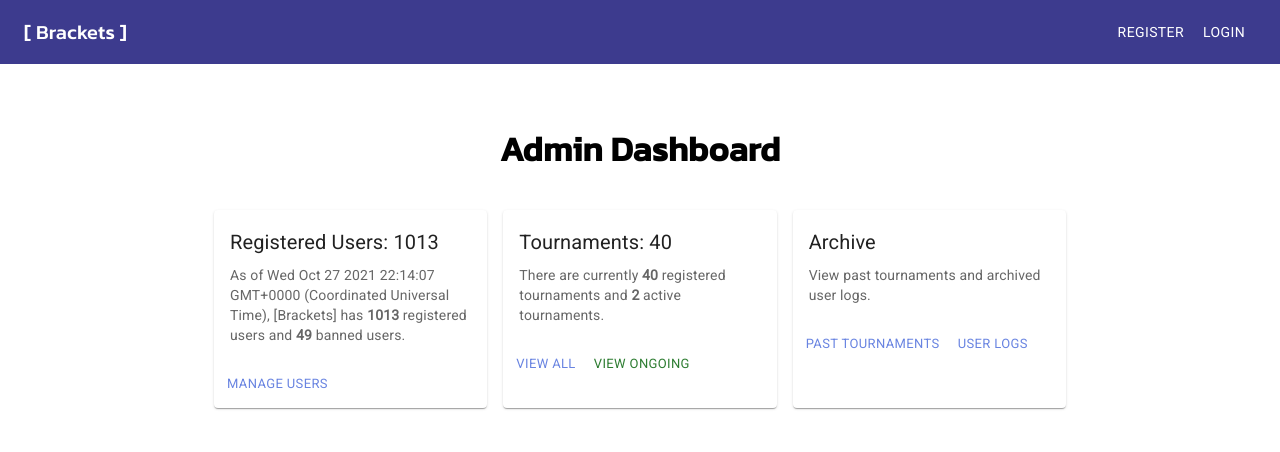
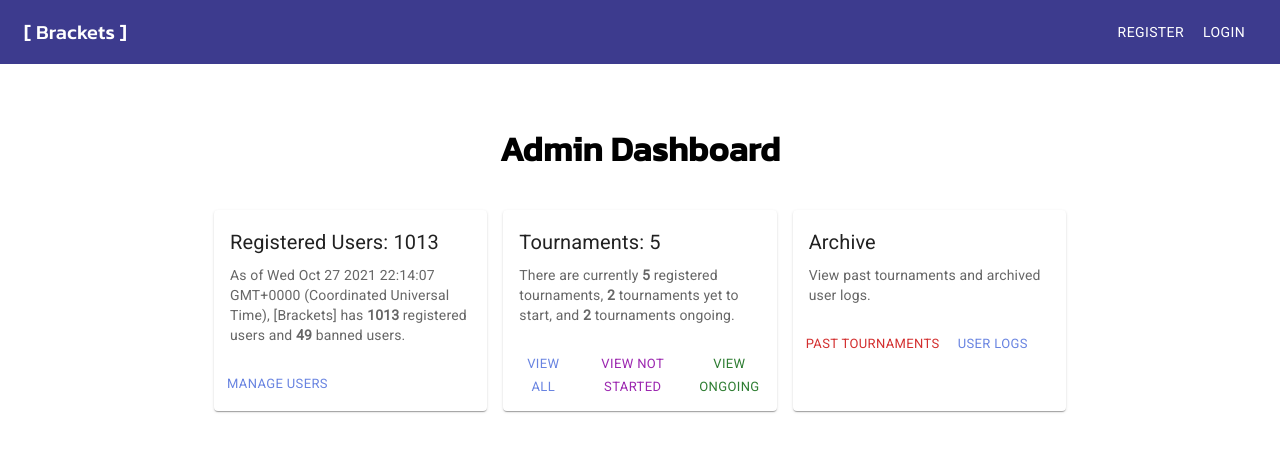
Before and after one commit to MastaCoder/-Brackets-, a React (Create React App) app in the folder frontend/: page /dashboard in a window 1280 px wide. Shown: the top 452 px of the page. Built offline with nearby package versions, Linux system fonts and the light colour scheme.

Commit message:
Added tournament cards list to Admin dashboard, added connections to data object

```diff
--- a/frontend/src/App.js
+++ b/frontend/src/App.js
@@ -16,6 +16,7 @@ import OrganizerCreatePage from "./views/Organizer/Create/OrganizerCreatePage";
 import OrganizerHistoryPage from "./views/Organizer/History/OrganizerHistoryPage";
 import AdminViewUserPage from "./views/Admin/Users/AdminViewUsers";
 import AdminViewUserLogs from "./views/Admin/Archive/AdminViewUserLogs";
+import AdminViewTournaments from "./views/Admin/Tournaments/AdminViewTournaments";
 import DataContext from "./contexts/dataContext";
 import data from "./data/data";
 import { useState } from "react";
@@ -64,6 +65,7 @@ function App() {
               <PrivateRoute exact path="/admin/userLogs">
                 <AdminViewUserLogs />
               </PrivateRoute>
+              <PrivateRoute exact path="/admin/tournaments/:filter" component={AdminViewTournaments} />
               <PrivateRoute exact path="/user">
                 <UserDashboardPage />
               </PrivateRoute>
--- /dev/null
+++ b/frontend/src/views/Admin/Tournaments/AdminViewTournaments.js
@@ -0,0 +1,25 @@
+import { Container } from '@mui/material';
+import { useState } from 'react';
+import PageTitle from '../../../components/Layout/PageTitle';
+import TournamentCardList from '../../../components/Tournament/TournamentList/TournamentCardList';
+import data from '../../../data/data';
+
+const AdminViewTournaments = (props) => {
+	const [tournaments, setTournaments] = useState(data.tournaments);
+
+	return (
+		<Container component="main">
+			<PageTitle variant="h4" sx={{ mb: 5, fontWeight: 'bold' }}>
+				View Tournaments
+			</PageTitle>
+			<TournamentCardList cards={ tournaments.filter(tournament => {
+                if (props.match.params.filter === "all") return true
+                else if (props.match.params.filter === "notstarted") return tournament.status === 0
+                else if (props.match.params.filter === "ongoing") return tournament.status === 1
+                else if (props.match.params.filter === "finished") return tournament.status === 2
+            }) }/>
+		</Container>
+	);
+};
+
+export default AdminViewTournaments;
--- a/frontend/src/views/Dashboards/AdminDashboard/AdminDashboard.js
+++ b/frontend/src/views/Dashboards/AdminDashboard/AdminDashboard.js
@@ -11,6 +11,7 @@ import {
 import { Link } from 'react-router-dom';
 import styles from './AdminDashboard.module.css';
 import { useHistory } from 'react-router';
+import data from '../../../data/data';
 
 export default function AdminDashboard(props) {
 	const cardStyles = {
@@ -57,18 +58,22 @@ export default function AdminDashboard(props) {
 						<Card style={cardStyles}>
 							<CardContent>
 								<Typography gutterBottom variant="h6" component="div">
-									Tournaments: 40
+									Tournaments: { data.tournaments.length }
 								</Typography>
 								<Typography variant="body2" color="text.secondary">
-									There are currently <strong>40</strong> registered tournaments
-									and <strong>2</strong> active tournaments.
+									There are currently <strong>{ data.tournaments.length }</strong> registered tournaments, <strong>{ data.tournaments.filter(tournament => tournament.status === 0).length }</strong> tournaments yet to start, and <strong>{ data.tournaments.filter(tournament => tournament.status === 1).length }</strong> tournaments ongoing.
 								</Typography>
 							</CardContent>
 							<CardActions>
-								<Button size="small">View All</Button>
-								<Button size="small" color="success">
-									View Ongoing
-								</Button>
+								<Link to="/admin/tournaments/all" className={styles.link}>
+									<Button size="small">View All</Button>
+								</Link>
+								<Link to="/admin/tournaments/notstarted" className={styles.link}>
+									<Button size="small" color="secondary">View Not Started</Button>
+								</Link>
+								<Link to="/admin/tournaments/ongoing" className={styles.link}>
+									<Button size="small" color="success">View Ongoing</Button>
+								</Link>
 							</CardActions>
 						</Card>
 					</Grid>
@@ -84,7 +89,9 @@ export default function AdminDashboard(props) {
 								</Typography>
 							</CardContent>
 							<CardActions>
-								<Button size="small">Past Tournaments</Button>
+								<Link to="/admin/tournaments/finished" className={styles.link}>
+									<Button size="small" color="error">Past Tournaments</Button>
+								</Link>
 								<Button size="small" onClick={() => history.push("/admin/userLogs")}>User Logs</Button>
 							</CardActions>
 						</Card>
```
